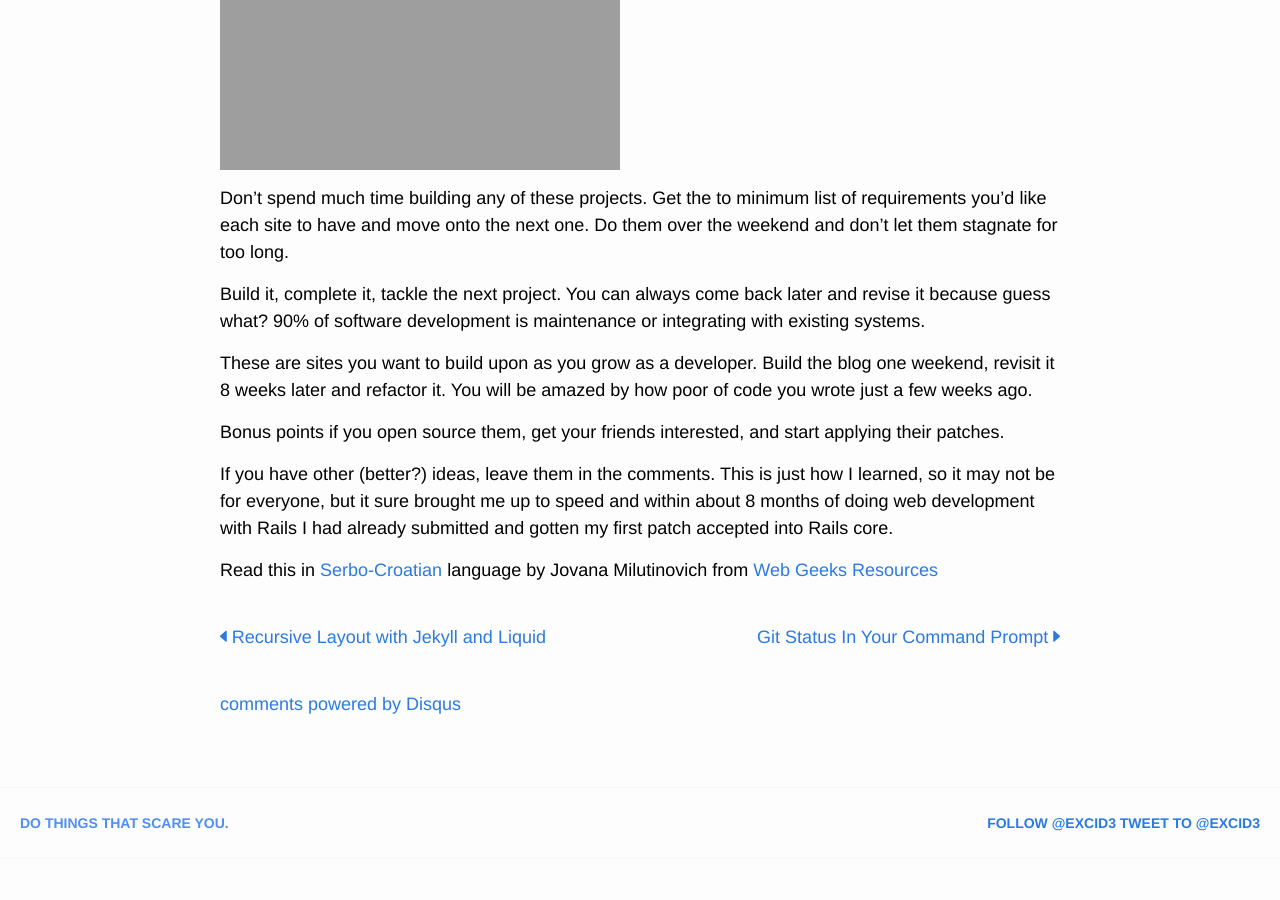
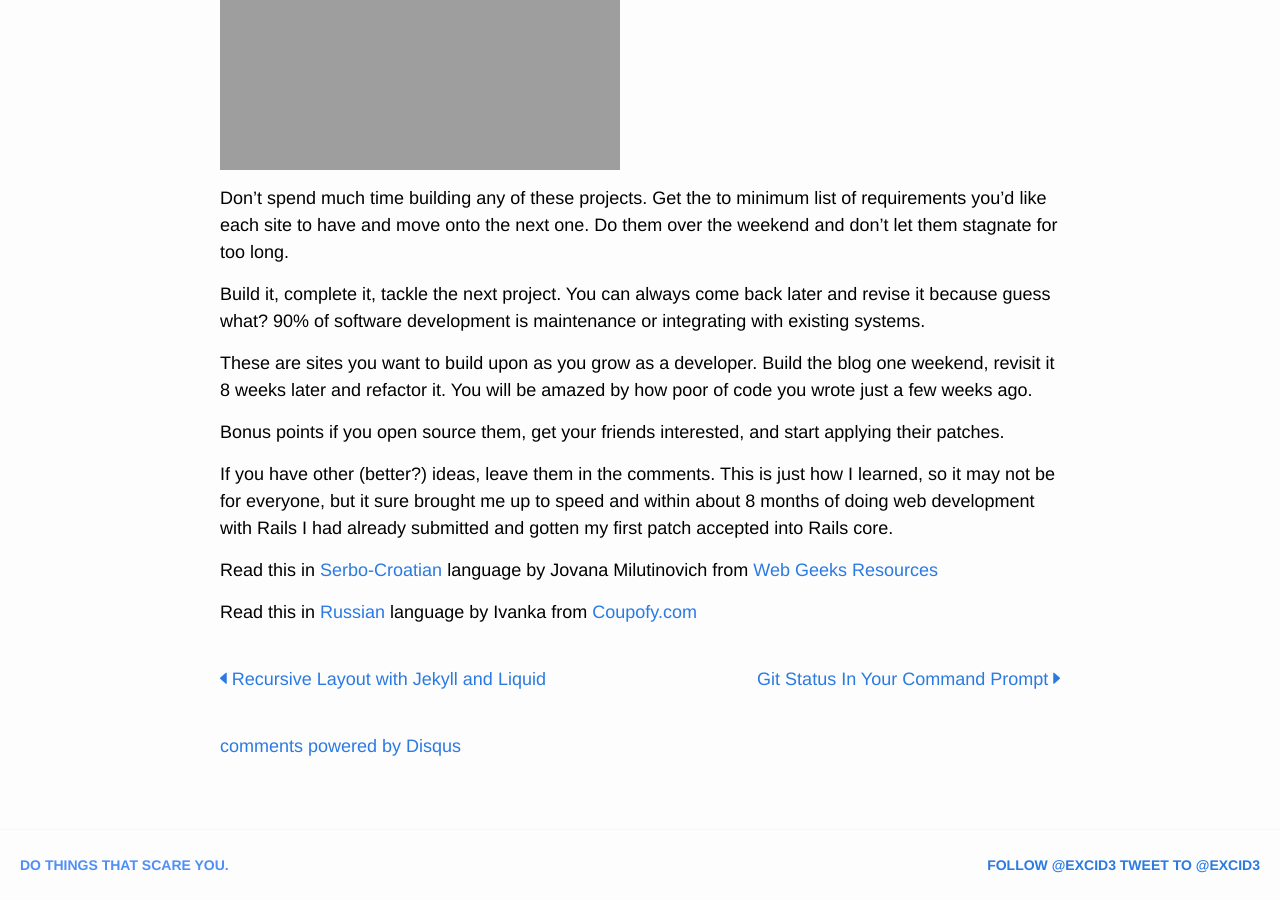
Before and after one commit to excid3/excid3.com, a Jekyll site: the page built from _posts/2011-07-11-10-ideas-for-beginner-web-developers.md, in a window 1280 px wide and 900 px high, scrolled down 1276 px. Built offline with Jekyll 4.4.1, drawn with Linux system fonts in a browser that asks for light colours; comment, search, counter and statistics services are not loaded; before the commit the page ends 2134 px from its top, so only the background shows below that.

Commit message:
Add translation

```diff
--- a/_posts/2011-07-11-10-ideas-for-beginner-web-developers.md
+++ b/_posts/2011-07-11-10-ideas-for-beginner-web-developers.md
@@ -53,6 +53,8 @@ If you have other (better?) ideas, leave them in the comments. This is just how
 
 Read this in [Serbo-Croatian][7] language by Jovana Milutinovich from [ Web Geeks Resources][8]
 
+Read this in <a href="http://translate.coupofy.com/10-ideas-for-beginner-web-developers/">Russian</a> language by Ivanka from <a href="http://www.coupofy.com">Coupofy.com</a>
+
    [1]: http://chrisdomurad.com/
    [2]: https://twitter.com/excid3
    [3]: https://twitter.com/ChrisDomurad/status/86789708742533120
```
